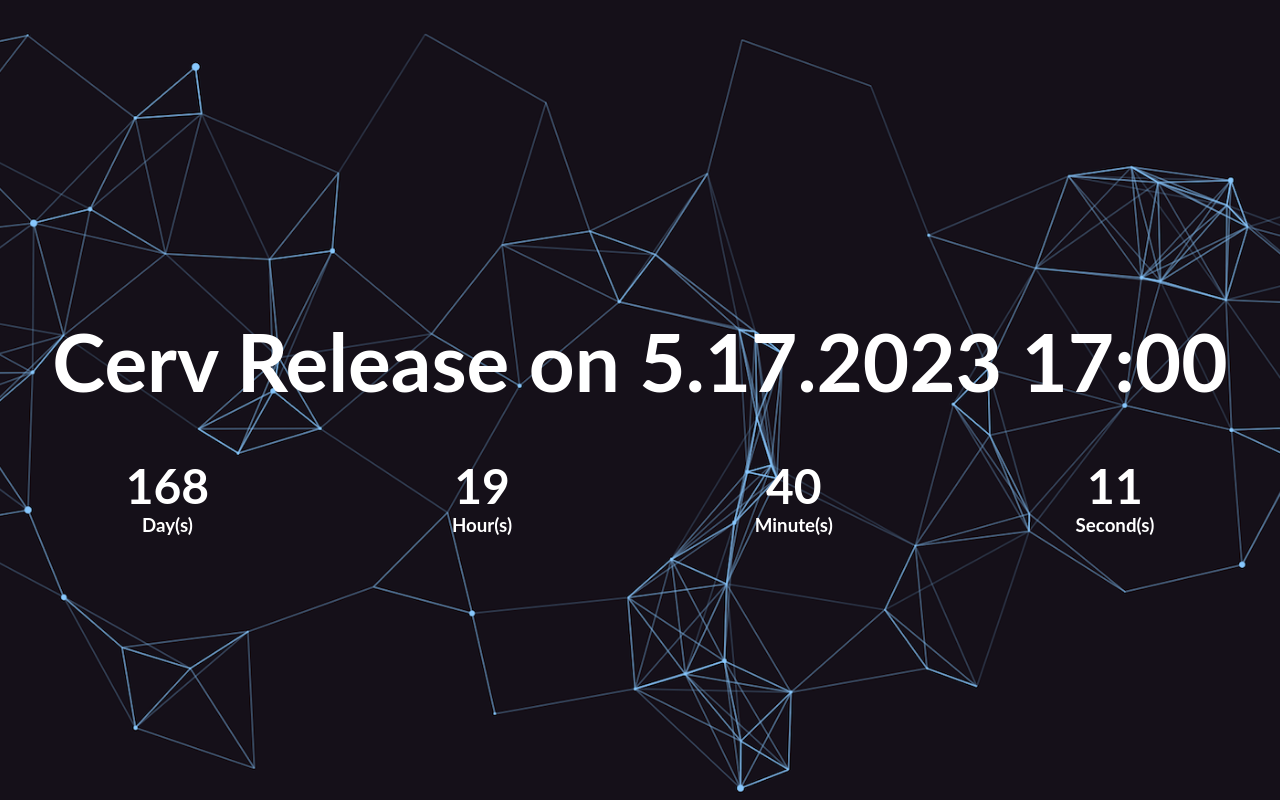
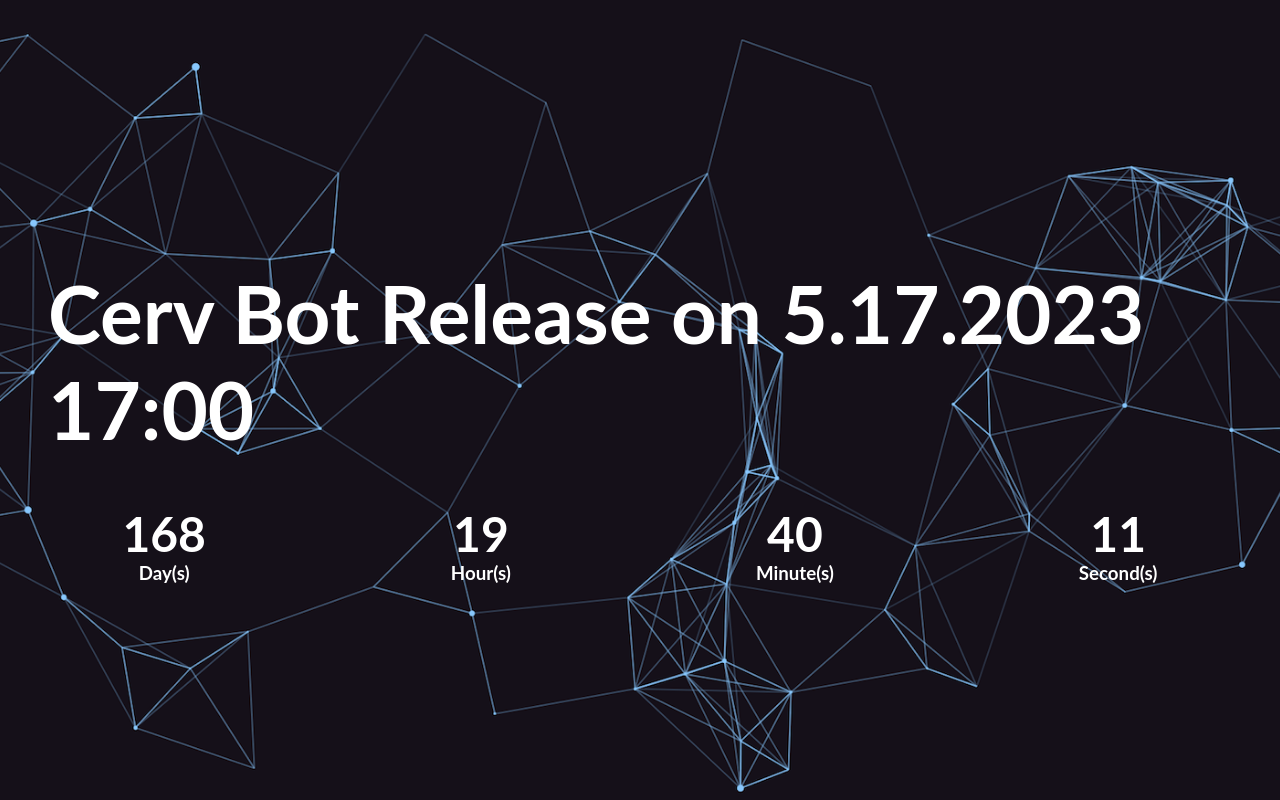
Before and after one commit to IamCurrentlyLearningPython/official-cerv-bot, a plain HTML site: page index.html in a window 1280 px wide. Drawn offline with Linux system fonts and the light colour scheme.

Commit message:
Update index.html

```diff
--- a/index.html
+++ b/index.html
@@ -11,7 +11,7 @@
     <body text="white">
         <section class="coming-soon">
             <div>
-                <h2>Cerv Release on 5.17.2023 17:00</h2>
+                <h2>Cerv Bot Release on 5.17.2023 17:00</h2>
                 <div class="countdown">
                     <div class="container-day">
                         <h3 class="day">Time</h3>
```
